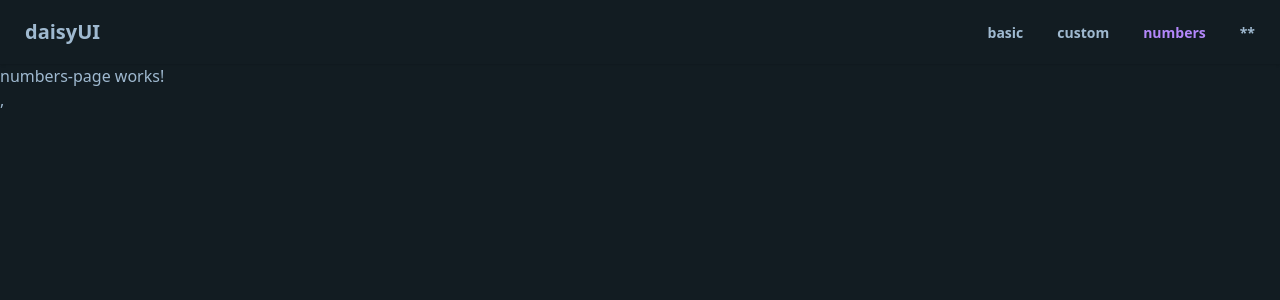
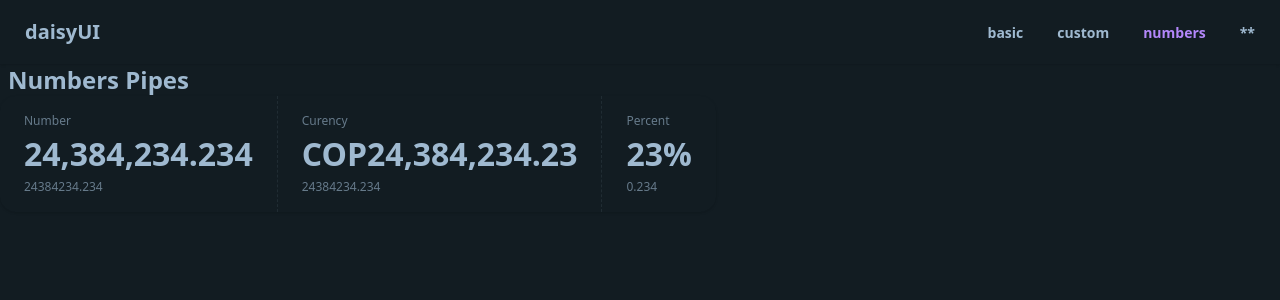
Before and after one commit to EmersonRoncancio/pipes-app, an Angular app: page /numbers in a window 1280 px wide. Shown: the top 300 px of the page. Built offline with nearby package versions, Linux system fonts and the light colour scheme.

Commit message:
number pipes

```diff
--- a/src/app/pages/numbers-page/numbers-page.component.html
+++ b/src/app/pages/numbers-page/numbers-page.component.html
@@ -1 +1,23 @@
-<p>numbers-page works!</p>,
+<section>
+  <h2 class="text-2xl font-bold ml-2">Numbers Pipes</h2>
+</section>
+
+<div class="stats stats-vertical lg:stats-horizontal shadow">
+  <div class="stat">
+    <div class="stat-title">Number</div>
+    <div class="stat-value">{{ totalSells() | number }}</div>
+    <div class="stat-desc">{{ totalSells() }}</div>
+  </div>
+
+  <div class="stat">
+    <div class="stat-title">Curency</div>
+    <div class="stat-value">{{ totalSells() | currency : "COP" }}</div>
+    <div class="stat-desc">{{ totalSells() }}</div>
+  </div>
+
+  <div class="stat">
+    <div class="stat-title">Percent</div>
+    <div class="stat-value">{{ parcent() | percent }}</div>
+    <div class="stat-desc">{{ parcent() }}</div>
+  </div>
+</div>
--- a/src/app/pages/numbers-page/numbers-page.component.ts
+++ b/src/app/pages/numbers-page/numbers-page.component.ts
@@ -1,9 +1,16 @@
-import { ChangeDetectionStrategy, Component } from '@angular/core';
+import { CurrencyPipe, DecimalPipe, PercentPipe } from '@angular/common';
+import { ChangeDetectionStrategy, Component, signal } from '@angular/core';
 
 @Component({
   selector: 'numbers-page',
-  imports: [],
+  imports: [DecimalPipe, PercentPipe, CurrencyPipe],
   templateUrl: './numbers-page.component.html',
   changeDetection: ChangeDetectionStrategy.OnPush,
 })
-export class NumbersPageComponent { }
+export class NumbersPageComponent {
+
+  totalSells = signal(24_384_234.234);
+  parcent = signal(0.234);
+
+
+ }
```
